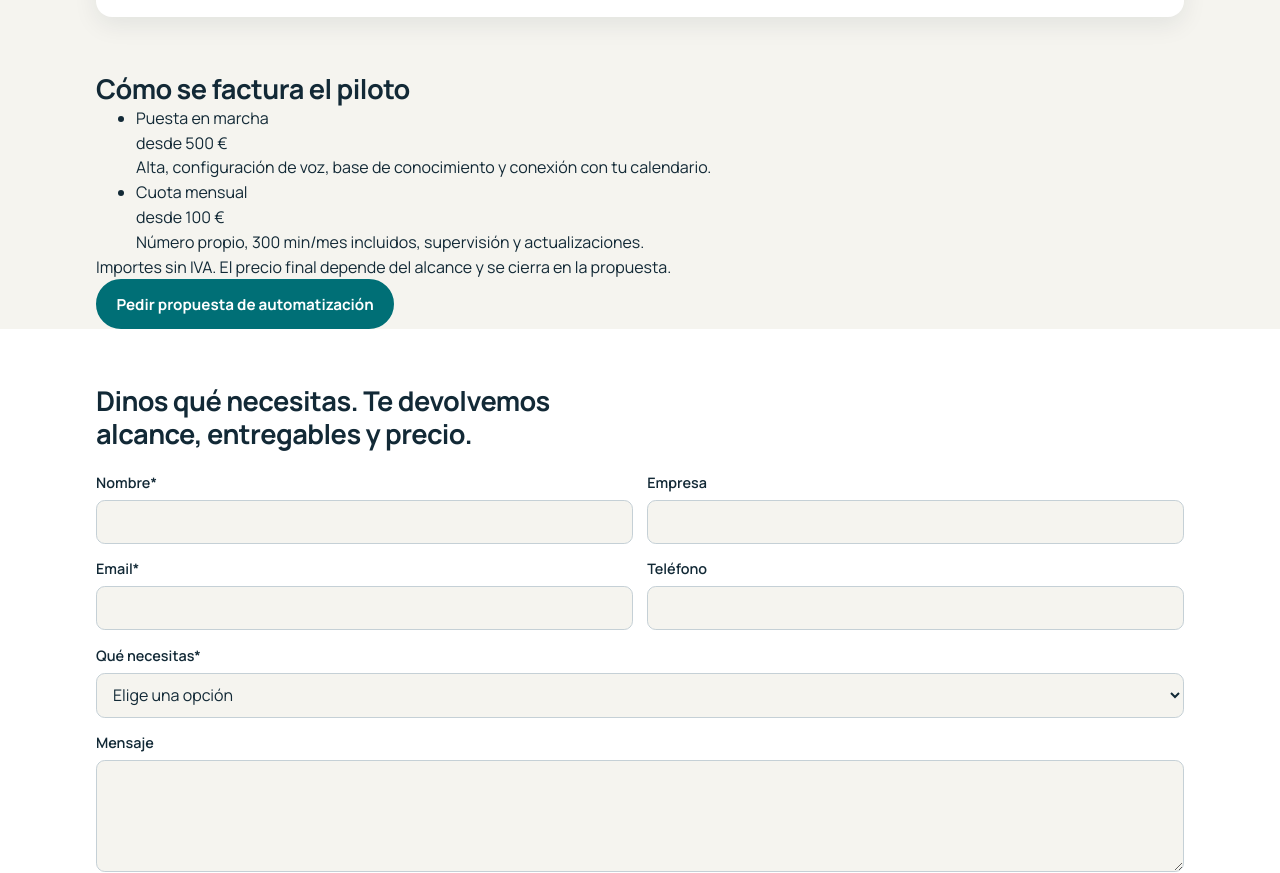
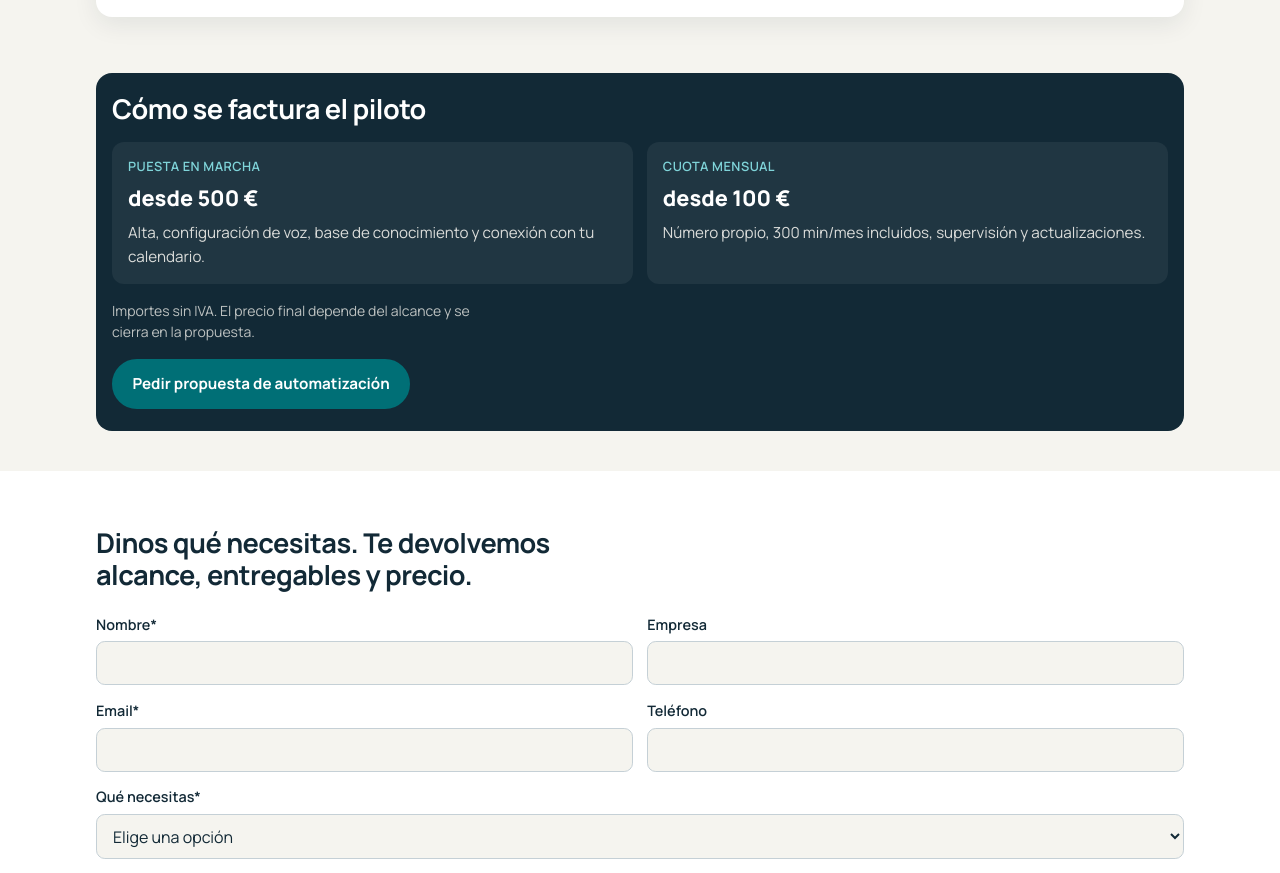
Before and after one commit to ddiez78/disflim-prototype, a plain HTML site: page index.html in a window 1280 px wide. Shown: the part 1821-2694 px from the top of the page. Drawn offline with Linux system fonts and the light colour scheme.

Commit message:
content: lead-gen update (css/styles.css)

```diff
--- a/css/styles.css
+++ b/css/styles.css
@@ -510,6 +510,77 @@ h3 {
   max-width: 42ch;
 }
 
+
+/* Pricing */
+.pricing {
+  padding: 0 0 2.5rem;
+}
+
+.pricing-inner {
+  background: var(--noche);
+  color: var(--blanco);
+  border-radius: calc(var(--radius) + 0.25rem);
+  padding: 1.25rem 1rem 1.35rem;
+}
+
+.pricing-inner h2 {
+  margin-bottom: 1rem;
+  max-width: 20ch;
+}
+
+.pricing-list {
+  list-style: none;
+  padding: 0;
+  margin: 0 0 1rem;
+  display: grid;
+  gap: 0.85rem;
+}
+
+.pricing-card {
+  background: rgba(255, 255, 255, 0.06);
+  border-radius: var(--radius);
+  padding: 0.95rem 1rem;
+}
+
+.pricing-card p {
+  color: rgba(245, 244, 239, 0.88);
+  font-size: 0.95rem;
+}
+
+.pricing-label {
+  font-size: 0.8rem !important;
+  font-weight: 600;
+  letter-spacing: 0.04em;
+  text-transform: uppercase;
+  color: #7fd4d9 !important;
+  margin-bottom: 0.25rem !important;
+}
+
+.pricing-amount {
+  font-size: 1.35rem !important;
+  font-weight: 800;
+  color: var(--blanco) !important;
+  margin-bottom: 0.45rem !important;
+}
+
+.pricing-micro {
+  color: rgba(245, 244, 239, 0.75);
+  font-size: 0.875rem;
+  margin: 0 0 1rem;
+  max-width: 42ch;
+}
+
+.pricing .btn-primary {
+  background: var(--accion);
+  color: var(--blanco);
+}
+
+@media (min-width: 720px) {
+  .pricing-list {
+    grid-template-columns: 1fr 1fr;
+  }
+}
+
 /* Contact */
 .contact {
   padding: 2.5rem 0;
```
